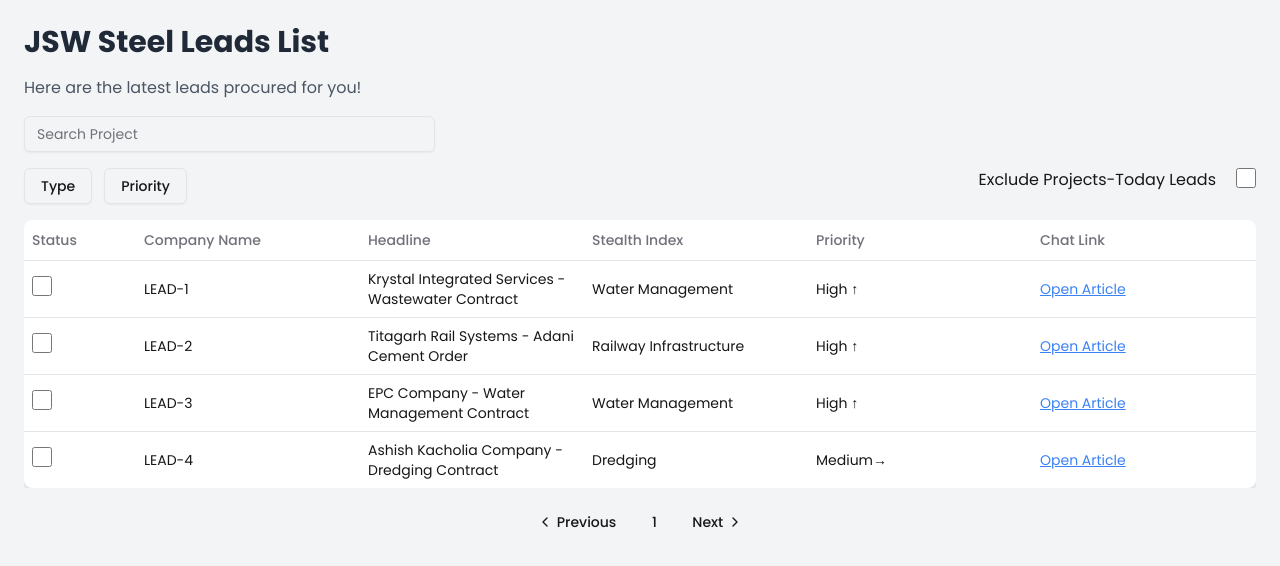
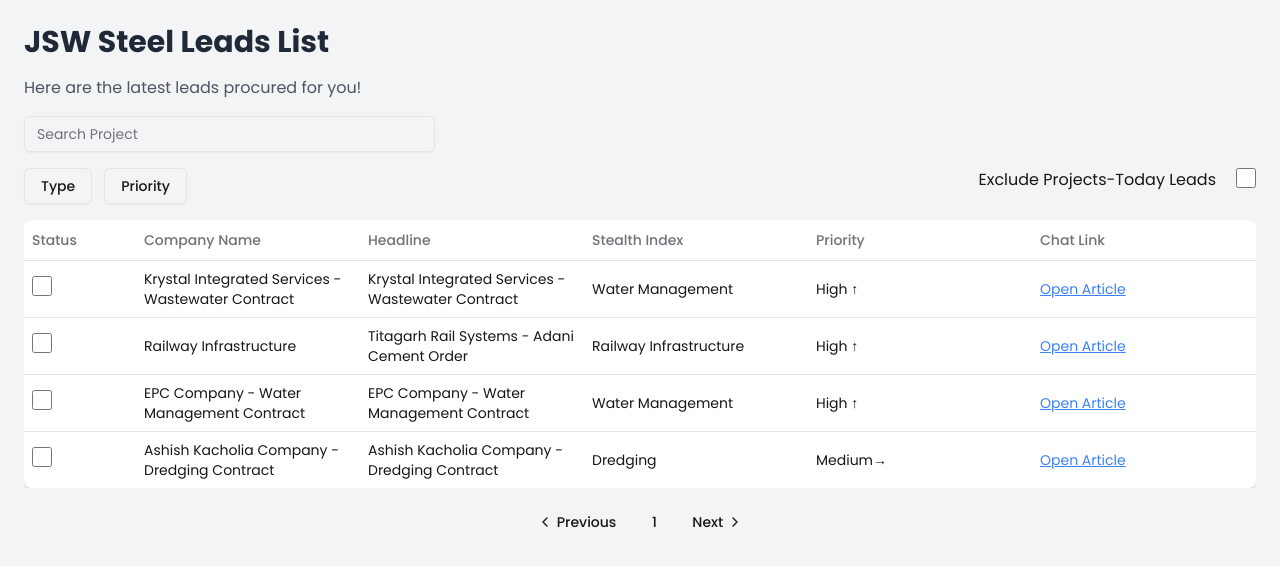
Before and after one commit to AAGAM17/frontend-project1-harsh-serenovolante-main, a Next.js app: page /task in a window 1280 px wide. Shown: the top 566 px of the page. Built offline with nearby package versions, Linux system fonts and the light colour scheme.

Commit message:
Update task IDs to match descriptive project names

```diff
--- a/app/task/page.tsx
+++ b/app/task/page.tsx
@@ -10,28 +10,28 @@
 
 const dummyTasks = [
   {
-    id: "LEAD-1",
+    id: "Krystal Integrated Services - Wastewater Contract",
     title: "Krystal Integrated Services - Wastewater Contract",
     type: "Water Management",
     priority: "High",
     chatLink: "https://www.constructionworld.in/urban-infrastructure/wastewater-and-sewage-treatment/krystal-integrated-wins-2.3m-wastewater-contract/69175"
   },
   {
-    id: "LEAD-2",
+    id: "Railway Infrastructure",
     title: "Titagarh Rail Systems - Adani Cement Order",
     type: "Railway Infrastructure",
     priority: "High",
     chatLink: "https://www.constructionworld.in/transport-infrastructure/metro-rail-and-railways-infrastructure/titagarh-rail-systems-wins-adani-cement-order-for-16-wagon-rakes/69075"
   },
   {
-    id: "LEAD-3",
+    id: "EPC Company - Water Management Contract",
     title: "EPC Company - Water Management Contract",
     type: "Water Management",
     priority: "High",
     chatLink: "https://www.dsij.in/dsijarticledetail/this-small-cap-epc-company-receives-contract-worth-rs-1298-crore-for-water-management-and-civil-works-id003"
   },
   {
-    id: "LEAD-4",
+    id: "Ashish Kacholia Company - Dredging Contract",
     title: "Ashish Kacholia Company - Dredging Contract",
     type: "Dredging",
     priority: "Medium",
```
